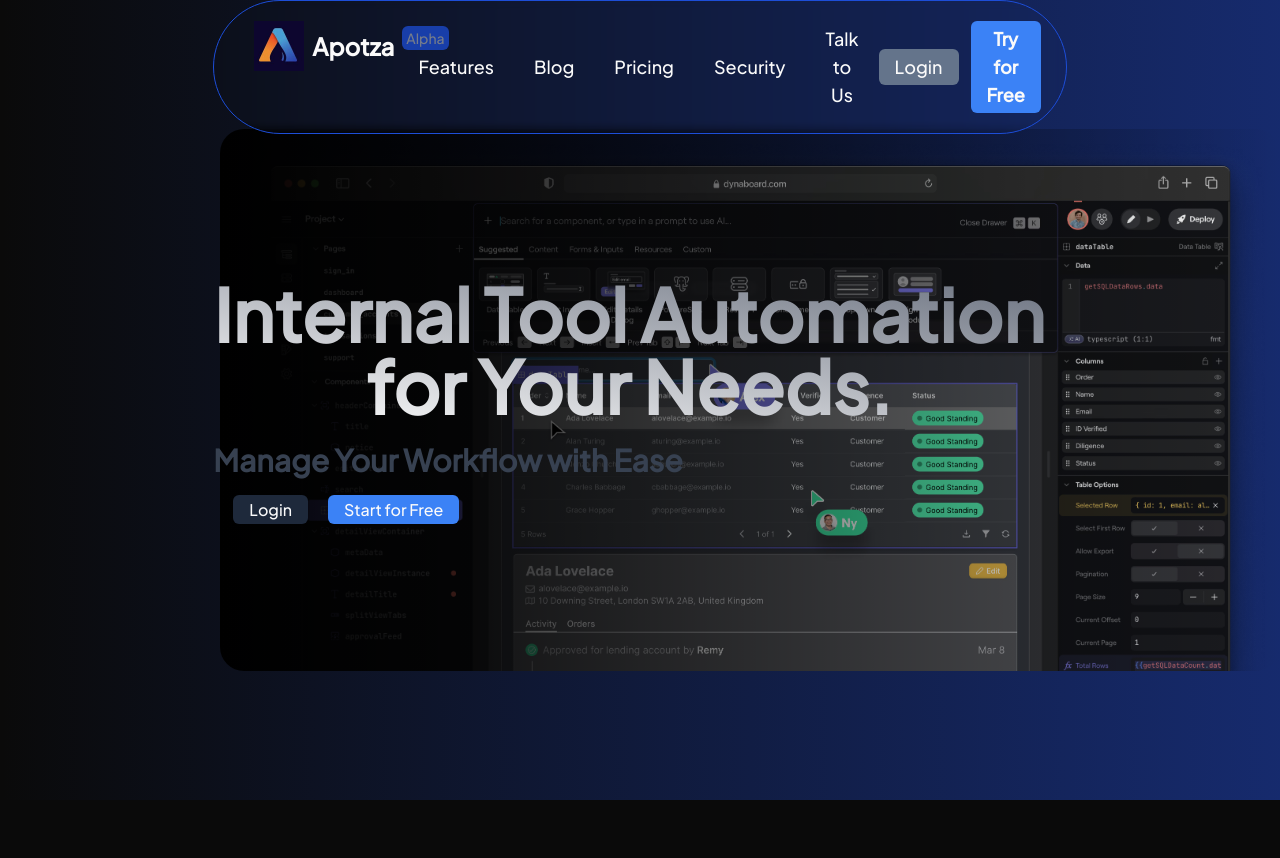
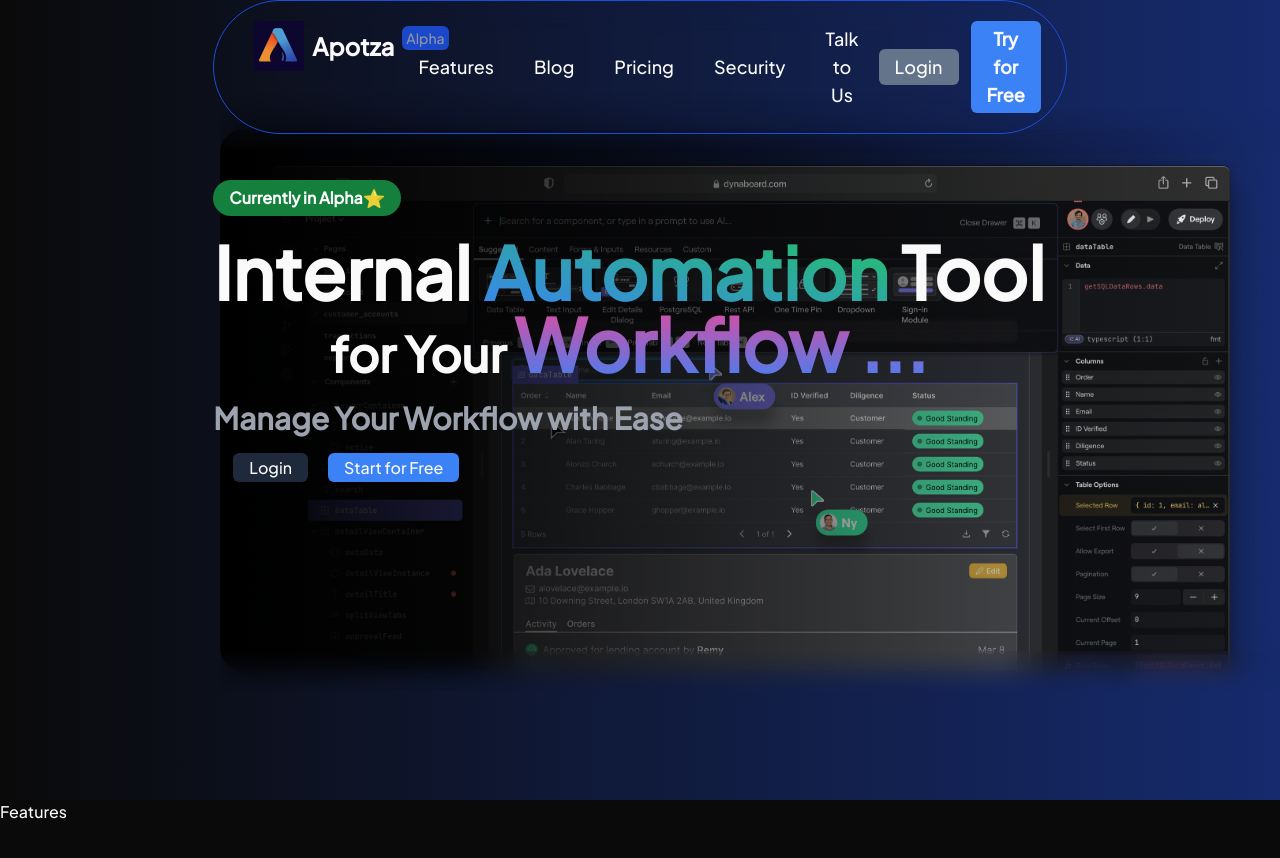
Before and after one commit to striversahil/Application, a Next.js app in the folder apps/web/: page / in a window 1280 px wide. Shown: the top 858 px of the page. Before the commit the page ends 800 px from the top, so only its background shows below. Built offline with nearby package versions, Linux system fonts and the light colour scheme.

Commit message:
Landing Page Hero 1 done

```diff
--- a/apps/web/app/page.tsx
+++ b/apps/web/app/page.tsx
@@ -1,14 +1,16 @@
 import React from "react";
 import Navbar from "../components/Landing/Navbar";
 import Hero from "../components/Landing/Hero";
+import Features from "../components/Landing/Features";
 
 type Props = {};
 
 const page = (props: Props) => {
   return (
-    <div className="h-screen">
+    <div className="">
       <Navbar />
       <Hero />
+      <Features />
     </div>
   );
 };
--- /dev/null
+++ b/apps/web/components/Landing/Features/index.tsx
@@ -0,0 +1,13 @@
+import React from "react";
+
+type Props = {};
+
+const Features = (props: Props) => {
+  return (
+    <div className="h-screen">
+      <div>Features</div>
+    </div>
+  );
+};
+
+export default Features;
--- a/apps/web/components/Landing/Hero/Brand_Image.tsx
+++ b/apps/web/components/Landing/Hero/Brand_Image.tsx
@@ -5,7 +5,8 @@
 
 const Brand_Image = (props: Props) => {
   return (
-    <div className="absolute left-[180px]">
+    <div className="absolute left-[180px] ">
+      <div className="absolute -top-5 w-full h-10 md:backdrop-blur-lg z-10"></div>
       <Image
         src="/brand/hero-dashboard.avif"
         alt="Vercel Logo"
@@ -14,6 +15,7 @@
         className=""
       />
       <div className="absolute inset-0 bg-gradient-to-r from-black to-transparent  rounded-3xl"></div>
+      <div className="absolute -bottom-5 w-full h-10 md:backdrop-blur-md z-10"></div>
     </div>
   );
 };
--- a/apps/web/components/Landing/Hero/Text.tsx
+++ b/apps/web/components/Landing/Hero/Text.tsx
@@ -5,13 +5,26 @@
 
 const Text = (props: Props) => {
   return (
-    <div className="flex flex-col space-y-5 py-[20px]  z-10">
-      <h1 className="text-7xl font-bold bg-clip-text text-transparent bg-gradient-to-tr text-center from-white to-gray-500">
-        Internal Tool Automation
-        <br />
-        for Your Needs.
+    <div className="flex flex-col h-3/5 space-y-5 py-[20px]  z-10">
+      <div className="flex items-center font-bold bg-green-700 px-4 py-1 rounded-full w-fit">
+        Currently in Alpha{" "}
+        <div className="animate-pulse text-lg">
+          <div>⭐</div>
+        </div>
+      </div>
+      <h1 className="text-7xl font-bold  text-center from-white to-slate-400 1">
+        Internal
+        <span className="bg-clip-text text-transparent bg-gradient-to-tr from-blue-500 to-green-500">
+          {" "}
+          Automation
+        </span>{" "}
+        Tool <br />
+        <span className="text-5xl"> for Your </span>
+        <span className="bg-clip-text text-transparent bg-gradient-to-b from-pink-500 to-blue-500">
+          Workflow ...
+        </span>
       </h1>
-      <h1 className="text-3xl font-bold text-gray-700">
+      <h1 className="text-3xl font-bold text-gray-400">
         {" "}
         Manage Your Workflow with Ease
       </h1>
--- a/apps/web/components/Landing/Navbar/index.tsx
+++ b/apps/web/components/Landing/Navbar/index.tsx
@@ -6,8 +6,8 @@
 
 const Navbar = (props: Props) => {
   return (
-    <div className="fixed w-full top-0  z-50 flex justify-center  ">
-      <div className="flex space-x-5 border  w-2/3  border-blue-700 rounded-full px-10 py-5 text-center hover:translate-y-2 duration-500 backdrop-blur-sm">
+    <div className="fixed w-full top-0  z-50 flex justify-center">
+      <div className="flex space-x-5 border  w-2/3  border-blue-700 rounded-full px-10 py-5 text-center hover:translate-y-2 duration-500 backdrop-blur-lg">
         <Logo />
         <Navigations />
         <Logins />
```
